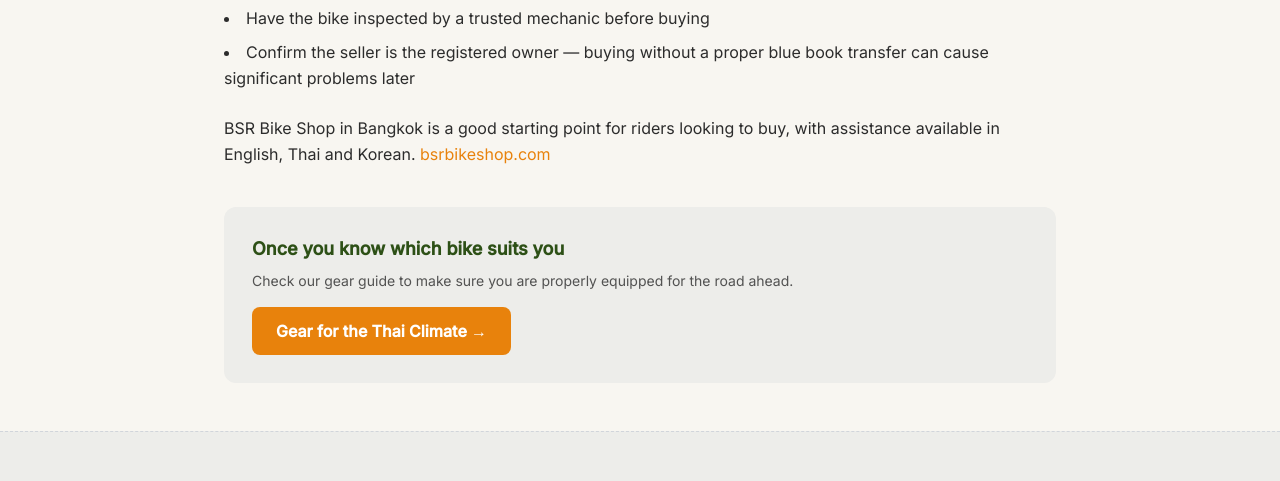
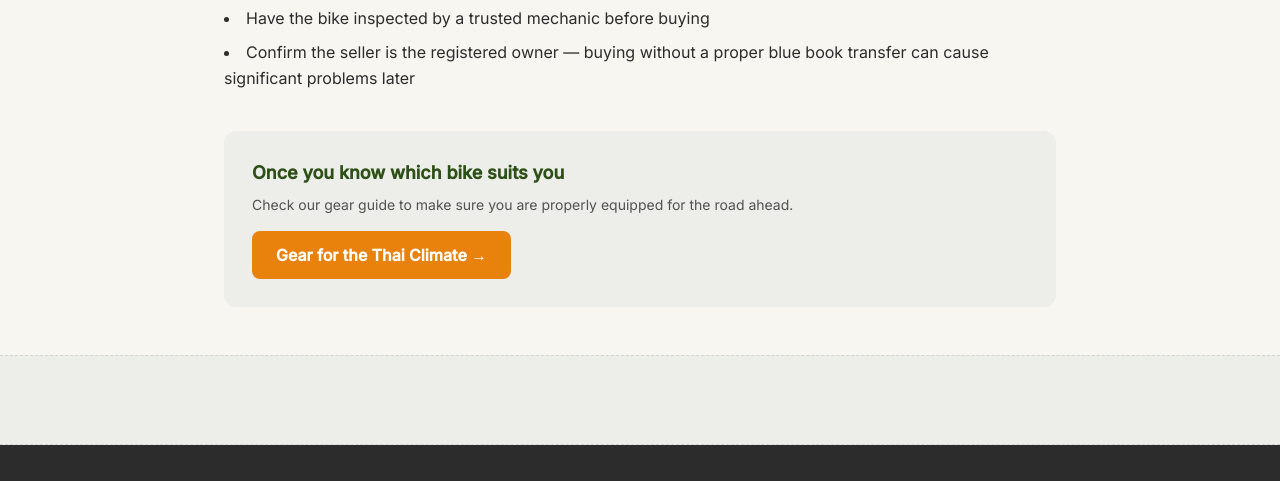
Before and after one commit to markweeks51/ThailandMotorbikeRiders, a website: page bikes-and-gear/popular-bikes-in-thailand/index.html in a window 1280 px wide. Shown: the part 3439-3920 px from the top of the page. Drawn offline with nearby package versions, Linux system fonts and the light colour scheme.

Commit message:
Remove BSR reference from popular bikes page

```diff
--- a/bikes-and-gear/popular-bikes-in-thailand/index.html
+++ b/bikes-and-gear/popular-bikes-in-thailand/index.html
@@ -143,7 +143,6 @@
         <li>Have the bike inspected by a trusted mechanic before buying</li>
         <li>Confirm the seller is the registered owner — buying without a proper blue book transfer can cause significant problems later</li>
       </ul>
-      <p>BSR Bike Shop in Bangkok is a good starting point for riders looking to buy, with assistance available in English, Thai and Korean. <a href="https://www.bsrbikeshop.com" target="_blank" rel="noopener">bsrbikeshop.com</a></p>
 
     </div>
 
```
